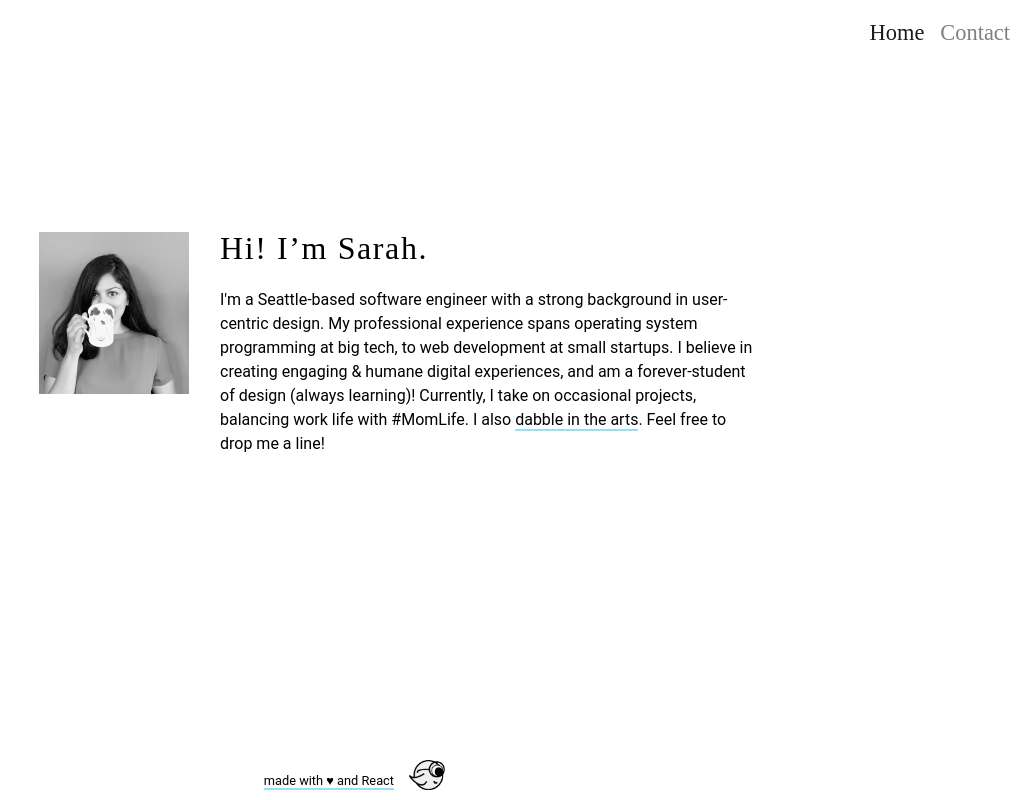
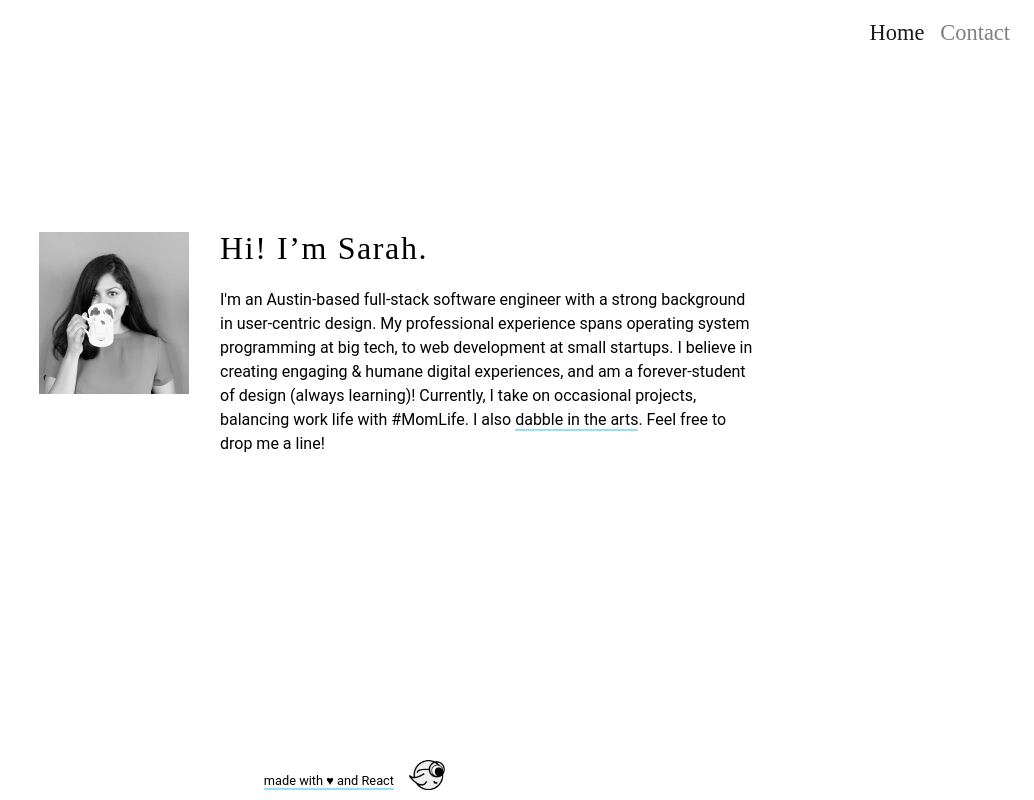
Before and after one commit to codebysarah/codebysarah.github.io, a React (Create React App) app: page / in a window 1280 px wide. Shown: the whole page, without its empty margins (246-1280 px from the left). Built offline with nearby package versions, Linux system fonts and the light colour scheme; what webfontloader would draw is missing.

Commit message:
Update Main.js

```diff
--- a/src/components/Main.js
+++ b/src/components/Main.js
@@ -16,7 +16,7 @@ function Main(props) {
             <p className="name-header">Hi! I&#8217;m Sarah.</p>
           </Row>
           <Row>
-            <p className="bio">I'm a Seattle-based software engineer
+            <p className="bio">I'm an Austin-based full-stack software engineer
               with a strong background in user-centric design.
               My professional experience spans operating system programming
               at big tech, to web development at small startups.
```
